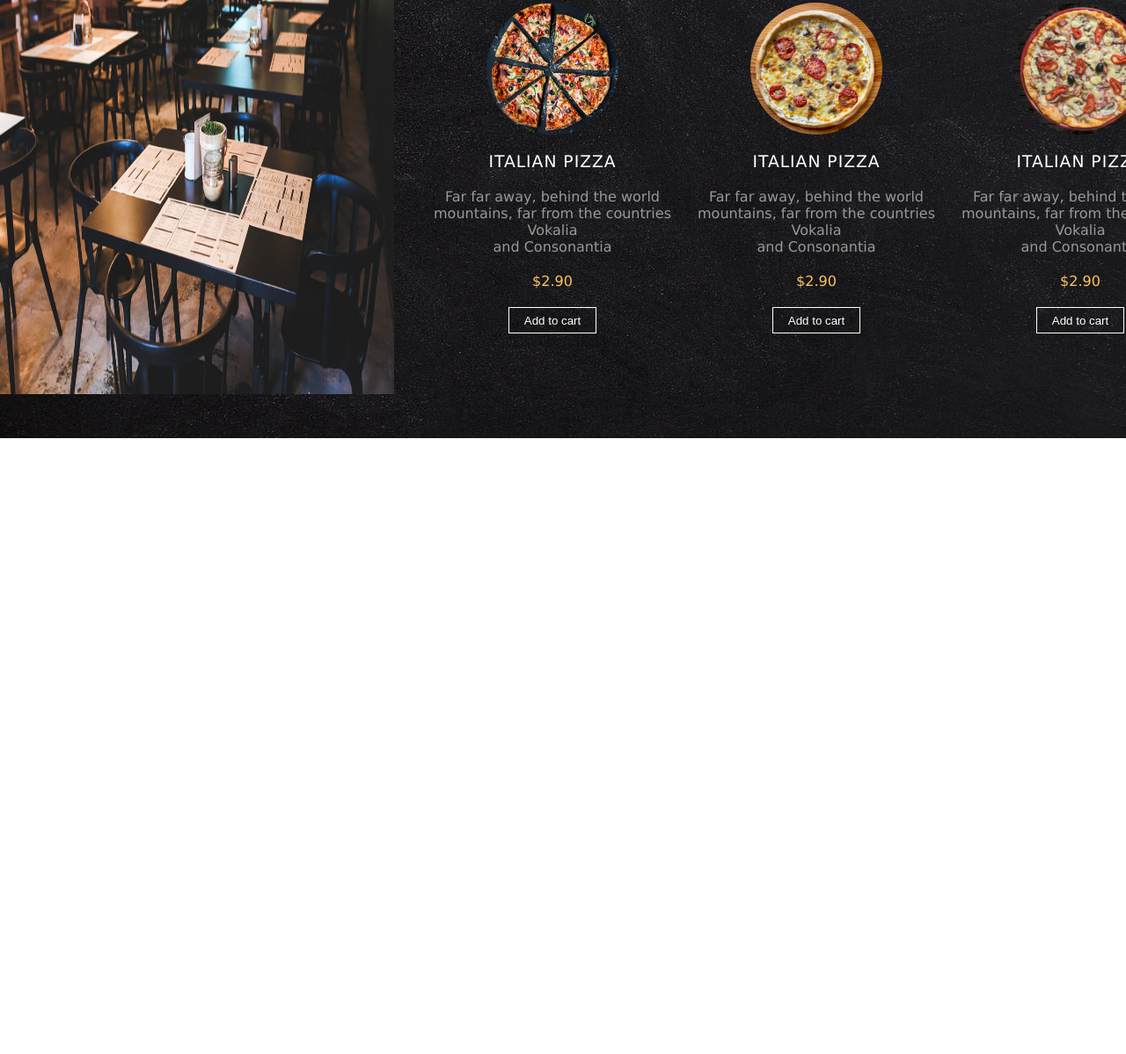
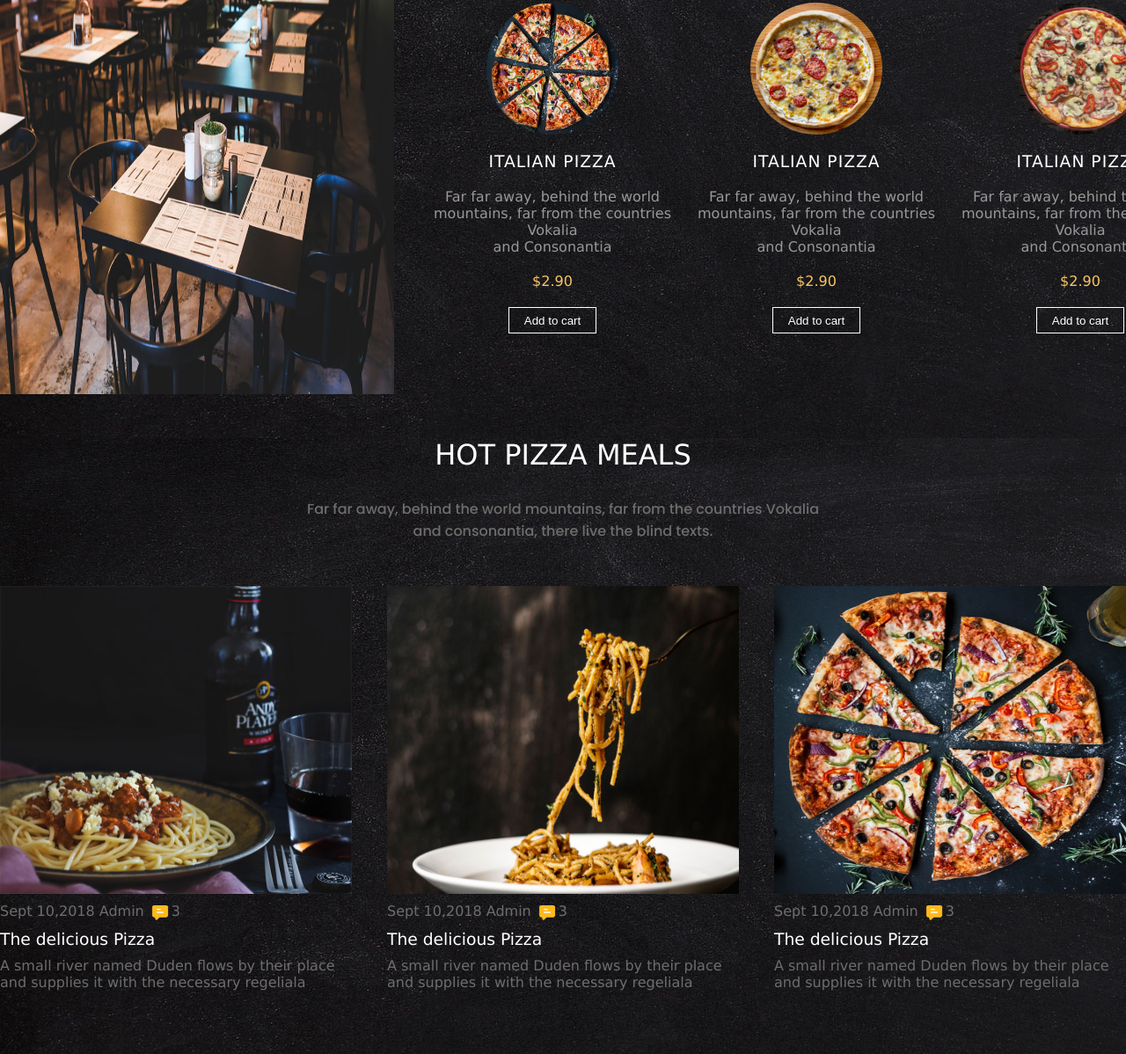
Before and after one commit to neakros/webpackPizza, a website built with webpack: page src/template.html in a window 1280 px wide. Shown: the part 4932-6130 px from the top of the page at 88% size. Before the commit the page ends 5430 px from the top, so only its background shows below. Built offline with nearby package versions, Linux system fonts and the light colour scheme; files whose address does not match are found by name; a web font is replaced by a local one.

Commit message:
finishRecent

```diff
--- a/src/styles/_allMenu.scss
+++ b/src/styles/_allMenu.scss
@@ -2,7 +2,7 @@
   background: url("../assets/bg_4.jpg");
   height: 650px;
   display: flex;
-  .all_menu_about {
+  .all_menu_about_img {
     width: 35%;
     height: 600px;
   }
--- /dev/null
+++ b/src/styles/_recent.scss
@@ -0,0 +1,57 @@
+.recent_wrapper {
+  background: url("../assets/bg_4.jpg");
+  height: 700px;
+}
+
+.recent_content_wrapper {
+  display: flex;
+  flex-direction: column;
+  max-width: 1300px;
+  margin: 0 auto;
+}
+
+.recent_header {
+  text-align: center;
+  h1 {
+    text-transform: uppercase;
+    color: white;
+    font-weight: 200;
+    margin-bottom: 30px;
+  }
+  p {
+    color: rgb(109,109,109);
+    font-family: 'Poppins';
+  }
+}
+
+.active_footer {
+  display: flex;
+  justify-content: space-between;
+  margin-top: 50px;
+}
+
+.footer_active_content {
+  width: 400px;
+  height: 200px;
+  .chat_img {
+    margin: 0 3px;
+    width: 20px;
+    height: 20px;
+  }
+  img {
+    width: 400px;
+    height: 350px;
+    margin-bottom: 10px;
+  }
+
+  &>p {
+    color: rgb(109,109,109);
+    font-weight: 200;
+    margin-bottom: 10px;
+  }
+  &>h3 {
+    color: white;
+    font-weight: 200;
+    margin-bottom: 10px;
+  }
+}
--- a/src/styles/_variables.scss
+++ b/src/styles/_variables.scss
@@ -6,6 +6,10 @@ $font-family: 'Inter', sans-serif;
   box-sizing: border-box;
   margin: 0;
   padding: 0;
+}
+
+img {
+  width: 100%
 }
 
 a {
--- a/src/styles/_welcome.scss
+++ b/src/styles/_welcome.scss
@@ -53,6 +53,9 @@
 
 .about {
   background: url("../assets/bg_4.jpg");
+  img {
+    width: 100%;
+  }
   .about_text {
     display: flex;
     flex-direction: column;
--- a/src/styles/index.scss
+++ b/src/styles/index.scss
@@ -7,3 +7,4 @@
 @import 'pricing';
 @import 'reviews';
 @import 'allMenu';
+@import 'recent';
--- a/src/template.html
+++ b/src/template.html
@@ -407,7 +407,7 @@
     </div>
 </div>
 <div class="all_menu_wrapper">
-    <img class="all_menu_about" src="assets/about.jpg" alt="about img">
+    <img class="all_menu_about_img" src="assets/about.jpg" alt="about img">
     <div class="all_menu_side_content_wrapper">
         <div class="all_menu_nav_wrapper">
             <ul>
@@ -422,7 +422,6 @@
                 <div>
                     <img src="assets/pizza-1.jpg" alt="Pizza">
                 </div>
-
                 <h3>Italian Pizza</h3>
                 <p>Far far away, behind the world mountains, far from the countries Vokalia<br>
                     and Consonantia
@@ -434,7 +433,6 @@
                 <div>
                     <img src="assets/pizza-2.jpg" alt="Pizza">
                 </div>
-
                 <h3>Italian Pizza</h3>
                 <p>Far far away, behind the world mountains, far from the countries Vokalia<br>
                     and Consonantia
@@ -446,7 +444,6 @@
                 <div>
                     <img src="assets/pizza-3.jpg" alt="Pizza">
                 </div>
-
                 <h3>Italian Pizza</h3>
                 <p>Far far away, behind the world mountains, far from the countries Vokalia<br>
                     and Consonantia
@@ -457,6 +454,35 @@
         </div>
     </div>
 </div>
+<div class="recent_wrapper">
+    <div class="recent_content_wrapper">
+        <div class="recent_header">
+            <h1>hot pizza meals</h1>
+            <p>Far far away, behind the world mountains, far from the countries Vokalia<br>
+                and consonantia, there live the blind texts.</p>
+        </div>
+        <div class="active_footer">
+            <div class="footer_active_content">
+                <img src="assets/image_1.jpg" alt="img">
+                <p>Sept 10,2018 Admin <img class="chat_img" src="assets/icons8-chat.png" alt="chat">3</p>
+                <h3>The delicious Pizza</h3>
+                <p>A small river named Duden flows by their place and supplies it with the necessary regeliala</p>
+            </div>
+            <div class="footer_active_content">
+                <img src="assets/image_2.jpg" alt="img">
+                <p>Sept 10,2018 Admin <img class="chat_img" src="assets/icons8-chat.png" alt="chat">3</p>
+                <h3>The delicious Pizza</h3>
+                <p>A small river named Duden flows by their place and supplies it with the necessary regeliala</p>
+            </div>
+            <div class="footer_active_content">
+                <img src="assets/pizza-1.jpg" alt="img">
+                <p>Sept 10,2018 Admin <img class="chat_img" src="assets/icons8-chat.png" alt="chat">3</p>
+                <h3>The delicious Pizza</h3>
+                <p>A small river named Duden flows by their place and supplies it with the necessary regeliala</p>
+            </div>
+        </div>
+    </div>
+</div>
 <!--    <div id="root"></div>-->
 </body>
 </html>
```
Also changed, not shown: src/assets/icons8-chat.png (added), src/assets/image_1.jpg (added), src/assets/image_2.jpg (added).
